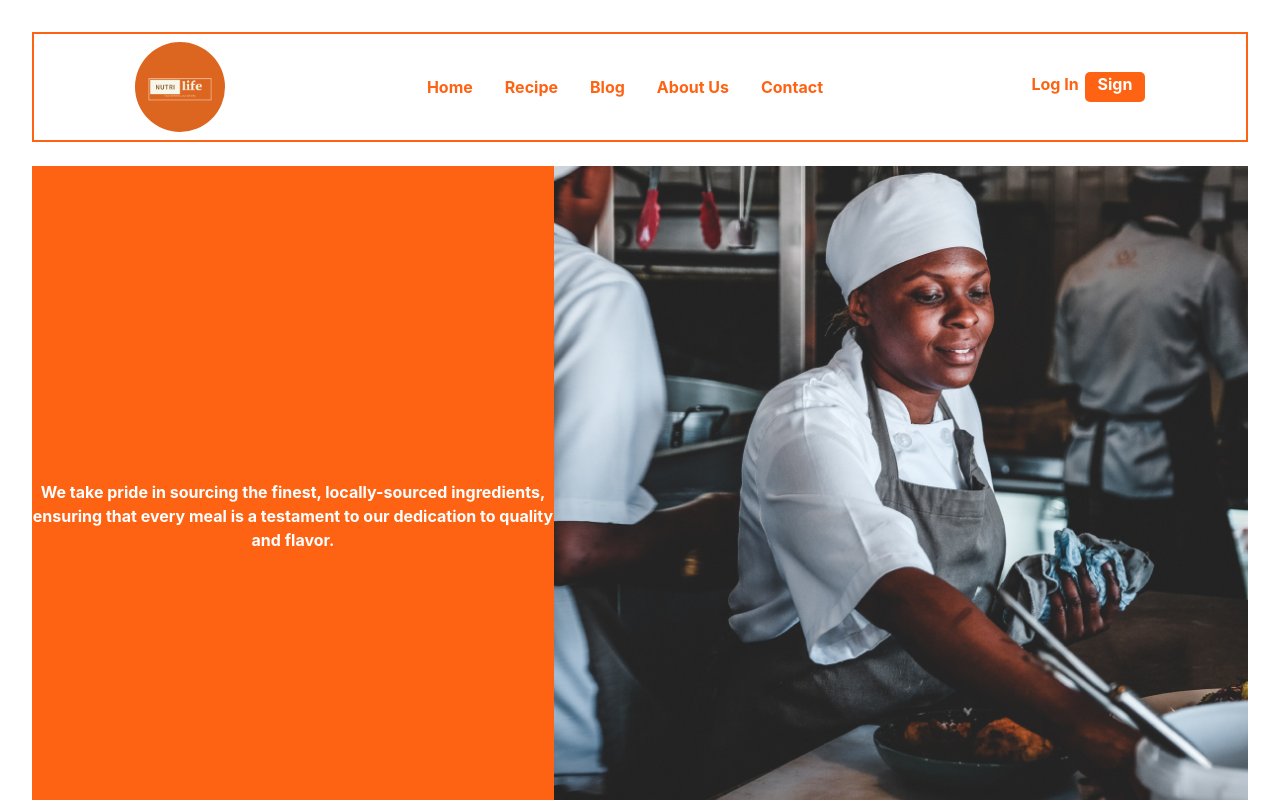
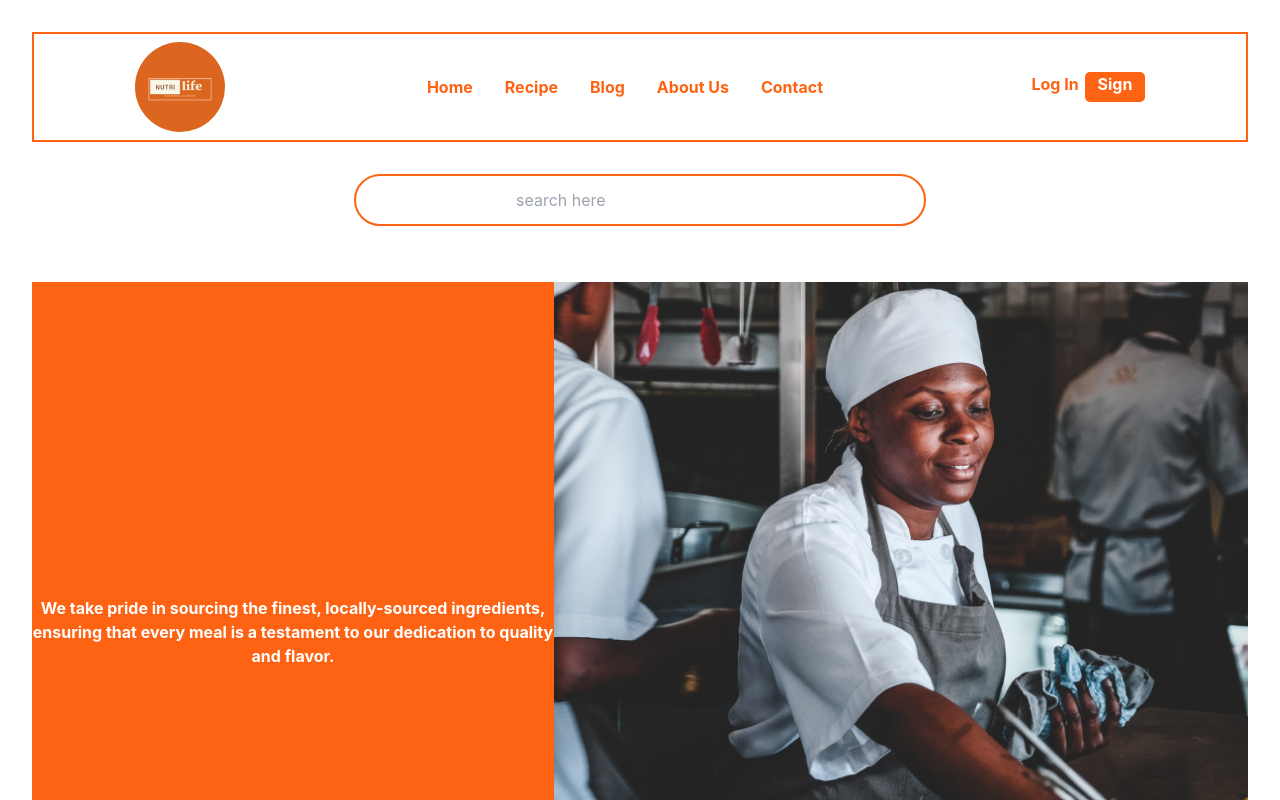
Before and after one commit to Yesigomwe/NutriLife, a React (Vite) app in the folder NutriLife/: page / in a window 1280 px wide. Shown: the top 800 px of the page. Built offline with nearby package versions, Linux system fonts and the light colour scheme.

Commit message:
Code refactor

```diff
--- a/NutriLife/src/Home.jsx
+++ b/NutriLife/src/Home.jsx
@@ -4,6 +4,7 @@ import NavigationBar from "./components/Header";
 import "@mantine/core/styles.css";
 import { MantineProvider } from "@mantine/core";
 import LandingPage from "./components/Landing";
+import SearchBar from "./components/SearchBar";
 
 function Home() {
 
@@ -12,6 +13,7 @@ function Home() {
   return (
     <MantineProvider>
       <NavigationBar />
+      <SearchBar/>
       <LandingPage />
     </MantineProvider>
   );
--- a/NutriLife/src/components/Footer.jsx
+++ b/NutriLife/src/components/Footer.jsx
@@ -1,4 +1,3 @@
-import React from "react"
 
 function Footer() {
 	return (
@@ -21,7 +20,7 @@ function Footer() {
 				<p className="text-white indent-0">You will receive weeekly news about <br></br> the best deals,recipes and package suggestions</p>
 				<input className="px-10 my-4 rounded" type="text" placeholder="Enter email address..."/>
 			</div>
-         <div className="h-90">
+         <div className="h-90 w-90">
             <img className="logo my-6" src="../src/assets/logo.png"/>
          </div>
 		</div>
--- a/NutriLife/src/components/Landing.jsx
+++ b/NutriLife/src/components/Landing.jsx
@@ -2,6 +2,7 @@
 import { useState } from "react";
 import Recipes from "./Recipes";
 import WhyUs from "./WhyUs";
+import Footer from "./Footer";
 // import RecipeDetails from "./RecipeDetails";
 
 function LandingPage() {
@@ -90,13 +91,7 @@ function LandingPage() {
       <div className="w-auto bg-green h-102 flex justify-end gap-5 items-center pr-4">
         <img className="w-80 h-64" src="src/assets/fb.png" alt="fb" />
       </div>
-      <div className="w-auto h-380 bg-orange">
-        <div>
-          <span>
-            <h3>About</h3>
-          </span>
-        </div>
-      </div>
+      <Footer />
     </div>
   );
 }
--- a/NutriLife/src/components/RecipeDetails.jsx
+++ b/NutriLife/src/components/RecipeDetails.jsx
@@ -1,23 +1,38 @@
 /* eslint-disable react/prop-types */
 /* eslint-disable no-unused-vars */
-function RecipeDetails(props){
-    return(
+function RecipeDetails(props) {
+  return (
     <div className="flex w-1290 h-780">
       <div className="bg-green flex flex-col items-center justify-center w-645 h-780 text-white font-bold">
         <h1 className="text-30">{props.recipeName}</h1>
         <div className="bg-orange w-575 h-600 flex flex-col justify-center">
           <h2>Ingredients needed:</h2>
-                    <p>Lorem ipsum dolor sit amet consectetur adipisicing elit. Ipsa laboriosam rem dolorum pariatur quos enim atque velit sit eum, placeat qui! Ea perferendis sapiente modi soluta suscipit labore vitae molestiae?</p>
+          <p>
+            Lorem ipsum dolor sit amet consectetur adipisicing elit. Ipsa
+            laboriosam rem dolorum pariatur quos enim atque velit sit eum,
+            placeat qui! Ea perferendis sapiente modi soluta suscipit labore
+            vitae molestiae?
+          </p>
           <h2>Procedure</h2>
-                    <p>Lorem ipsum dolor sit amet consectetur adipisicing elit. Harum adipisci, quasi fugit nihil incidunt praesentium fuga dicta quo doloremque itaque dignissimos, ex odit quidem architecto doloribus possimus nisi, quae laborum.</p>
+          <p>
+            Lorem ipsum dolor sit amet consectetur adipisicing elit. Harum
+            adipisci, quasi fugit nihil incidunt praesentium fuga dicta quo
+            doloremque itaque dignissimos, ex odit quidem architecto doloribus
+            possimus nisi, quae laborum.
+          </p>
           <h2>Nutritional information</h2>
-                    <p>Lorem, ipsum dolor sit amet consectetur adipisicing elit. Autem reiciendis veritatis natus corporis, perferendis velit consectetur porro veniam architecto distinctio.</p>
-
+          <p>
+            Lorem, ipsum dolor sit amet consectetur adipisicing elit. Autem
+            reiciendis veritatis natus corporis, perferendis velit consectetur
+            porro veniam architecto distinctio.
+          </p>
         </div>
       </div>
-            <div className="w-645 h-780"><img src={props.image} alt="" /></div>
+      <div className="w-645 h-780">
+        <img src={props.image} alt="" />
       </div>
-    )
+    </div>
+  );
 }
 
-export default RecipeDetails
+export default RecipeDetails;
--- a/NutriLife/src/components/SearchBar.jsx
+++ b/NutriLife/src/components/SearchBar.jsx
@@ -1,9 +1,8 @@
-import {useState} from "react"
-import { MantineProvider} from "@mantine/core";
+import { useState } from "react";
+import { MantineProvider } from "@mantine/core";
 
 const SearchBar = () => {
-
-	const [searchInput, setSearchInput] = useState("Search here")
+  const [searchInput, setSearchInput] = useState("");
 
   const handleChange = (e) => {
     e.preventDefault();
@@ -11,18 +10,19 @@ const SearchBar = () => {
   };
 
   return (
-
     <MantineProvider>
       <div>
-		<i class="fa fa-search" aria-hidden="true"></i>
-	<input className="bg-orange-300 rounded-full px-40 my-8 py-3" type="text"
-			 placeholder="search here"  onChange ={handleChange}
-				value={searchInput} />
-
+        <i className="fa fa-search" aria-hidden="true"></i>
+        <input
+          className="bg-white rounded-full px-40 my-8 py-3 border-solid border-2 border-orange"
+          type="text"
+          placeholder="search here"
+          onChange={handleChange}
+          value={searchInput}
+        />
       </div>
     </MantineProvider>
-	)
+  );
+};
 
-}
-
-export default SearchBar
+export default SearchBar;
```
Lines whose indentation alone changed are shown as unchanged.
